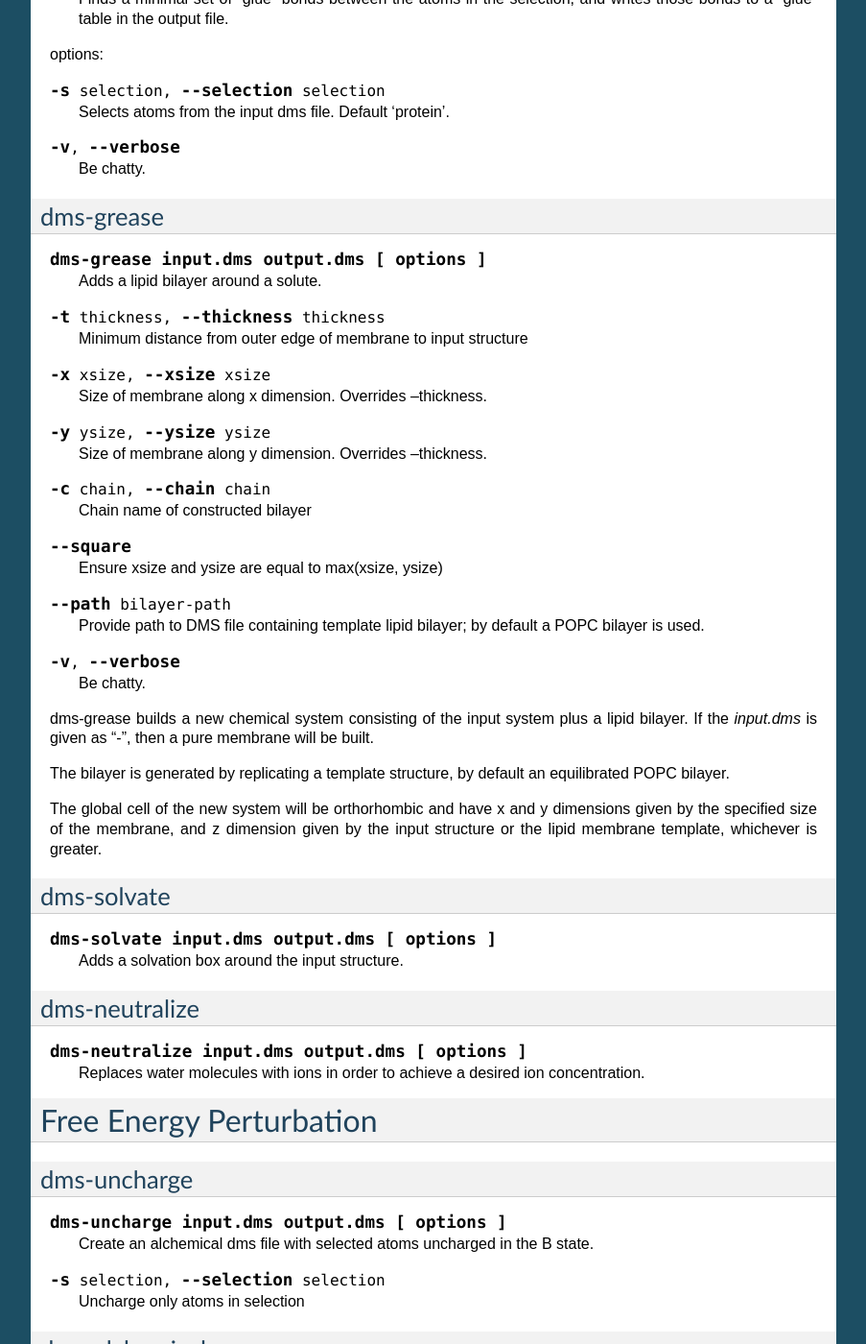
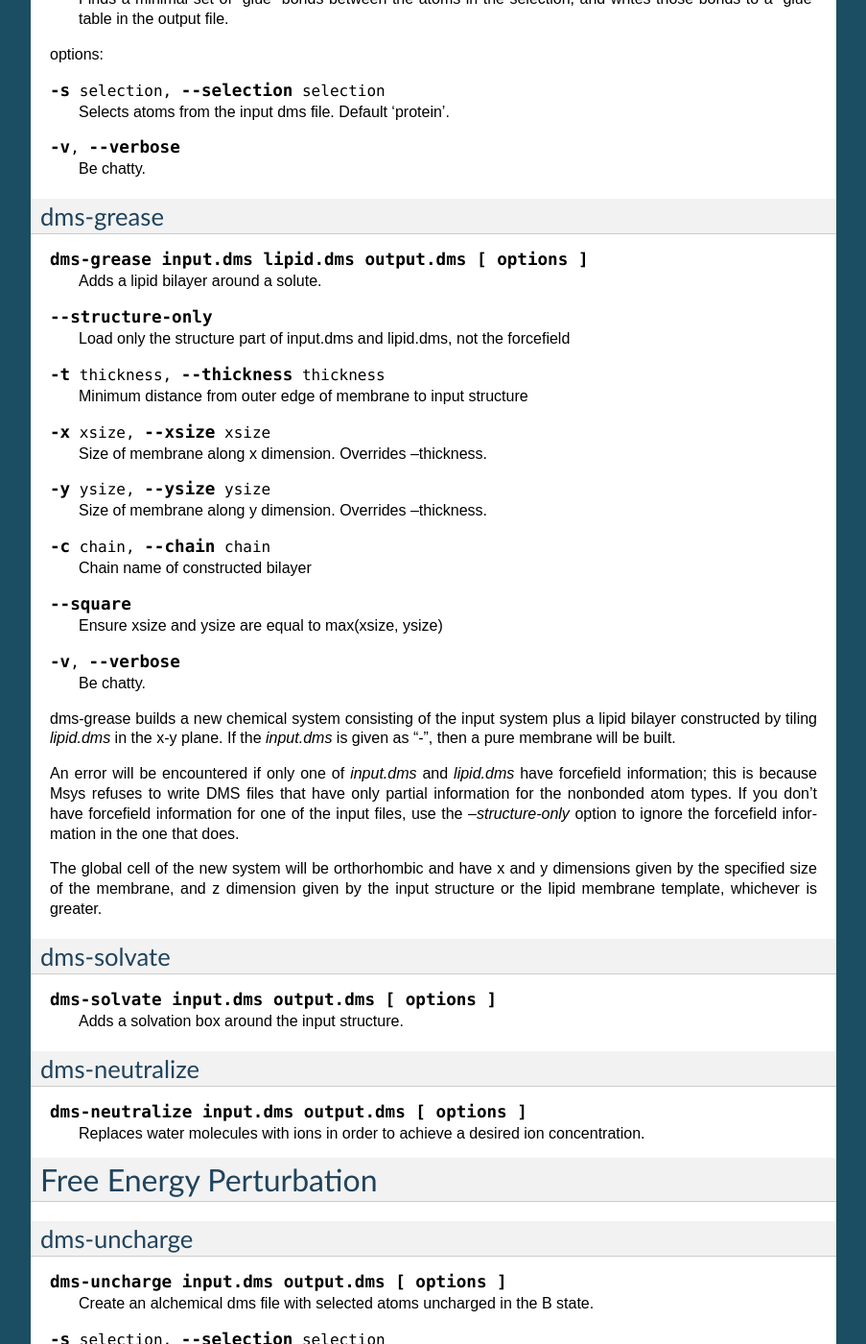
Before and after one commit to DEShawResearch/msys, a Sphinx documentation site: the page built from doc/source/tools.rst, in a window 1280 px wide and 1400 px high, scrolled down 2181 px. Shown: the whole window at 96% size, without its empty margins (198-1101 px from the left). Built offline with Sphinx 7.4.7, drawn with Linux system fonts in a browser that asks for light colours.

Commit message:
dms-grease interface change: make the user supply the lipid template  file.  Added --structure-only option.  Preserve forcefield information  in the input files when possible.
[git-p4: depot-paths = "//depot/desrad/main/sw/libs/msys/": change = 124838]

```diff
--- a/doc/source/tools.rst
+++ b/doc/source/tools.rst
@@ -169,9 +169,13 @@ dms-grease
 ----------
 .. program:: dms-grease
 
-.. describe:: dms-grease input.dms output.dms [ options ]
+.. describe:: dms-grease input.dms lipid.dms output.dms [ options ]
 
    Adds a lipid bilayer around a solute.
+
+.. cmdoption:: --structure-only
+
+   Load only the structure part of input.dms and lipid.dms, not the forcefield
 
 .. cmdoption:: -t thickness, --thickness thickness
 
@@ -193,21 +197,20 @@ dms-grease
 
    Ensure xsize and ysize are equal to max(xsize, ysize)
 
-.. cmdoption:: --path bilayer-path
-
-   Provide path to DMS file containing template lipid bilayer; by default a
-   POPC bilayer is used.
-
 .. cmdoption:: -v, --verbose
 
    Be chatty.
 
 dms-grease builds a new chemical system consisting of the input system
-plus a lipid bilayer.  If the *input.dms* is given as "-", then a pure
-membrane will be built.
+plus a lipid bilayer constructed by tiling *lipid.dms* in the x-y plane.
+If the *input.dms* is given as "-", then a pure membrane will be built.
 
-The bilayer is generated by replicating a template structure, by default
-an equilibrated POPC bilayer.
+An error will be encountered if only one of *input.dms* and *lipid.dms*
+have forcefield information; this is because Msys refuses to write DMS
+files that have only partial information for the nonbonded atom types.
+If you don't have forcefield information for one of the input files,
+use the *--structure-only* option to ignore the forcefield information
+in the one that does.
 
 The global cell of the new system will be orthorhombic and have x and
 y dimensions given by the specified size of the membrane, and z dimension
```
Also changed, not shown: 3 other files.
